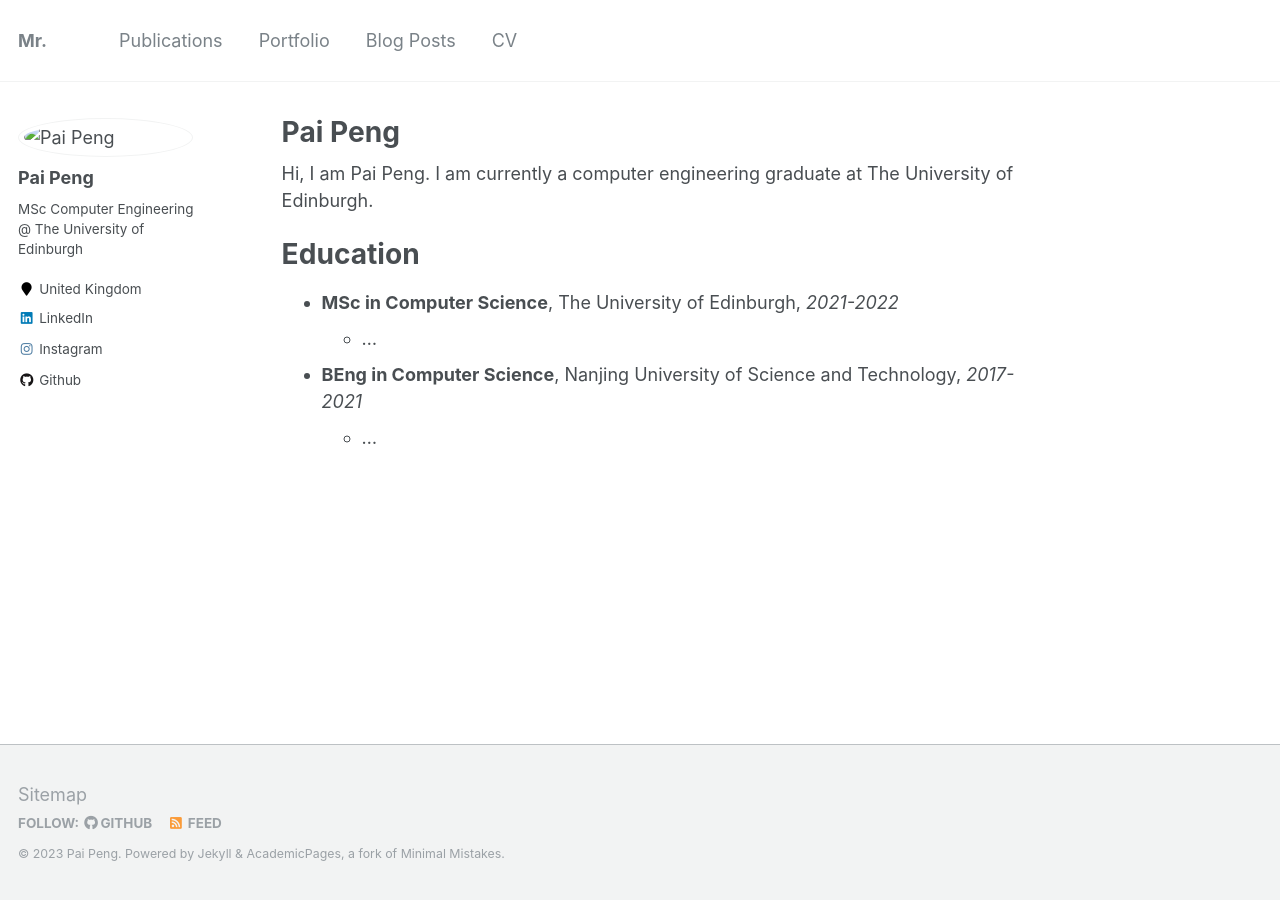
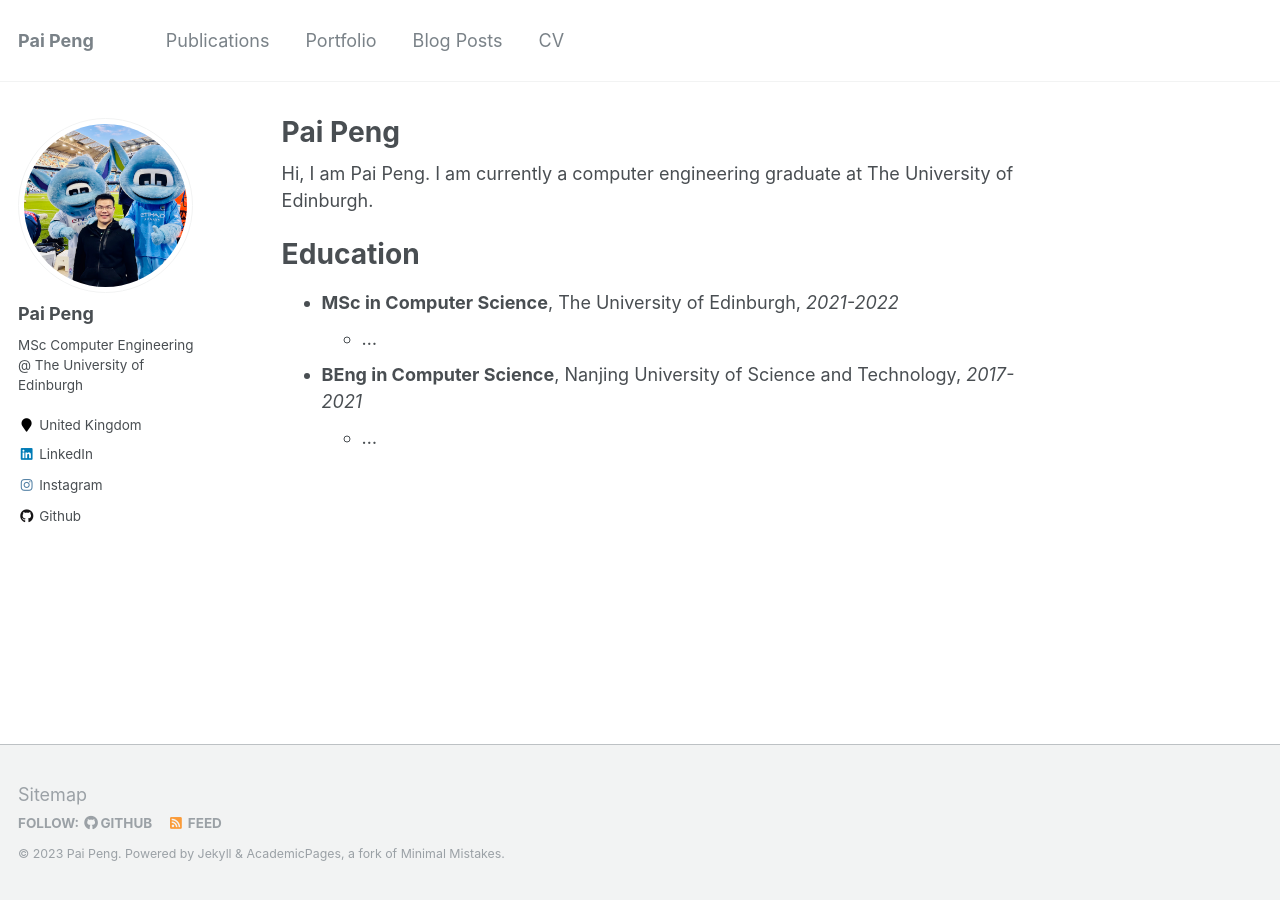
Before and after one commit to Altman-S/Altman-S.github.io, a Jekyll site: the page built from _pages/about.md, in a window 1280 px wide. Built offline with Jekyll 4.4.1, drawn with Linux system fonts in a browser that asks for light colours.

Commit message:
Add the profile photo

```diff
--- a/_config.yml
+++ b/_config.yml
@@ -7,7 +7,7 @@
 
 # Site Settings
 locale                   : "en-US"
-title                    : "Mr."
+title                    : "Pai Peng"
 title_separator          : "-"
 name                     : &name "Pai Peng"
 description              : &description "A website for my portfolio."
@@ -62,7 +62,7 @@ facebook:
   username               :
   app_id                 :
   publisher              :
-og_image                 : "images/site-logo.png" # Open Graph/Twitter default site image
+og_image                 : "site-logo.png" # Open Graph/Twitter default site image
 # For specifying social profiles
 # - https://developers.google.com/structured-data/customize/social-profiles
 social:
@@ -81,7 +81,7 @@ analytics:
 # Site Author
 author:
   name             : "Pai Peng"
-  avatar           : "images/bio-photo.png"
+  avatar           : "bio-photo.png"
   bio              : "MSc Computer Engineering @ The University of Edinburgh"
   location         : "United Kingdom"
   employer         :
```
